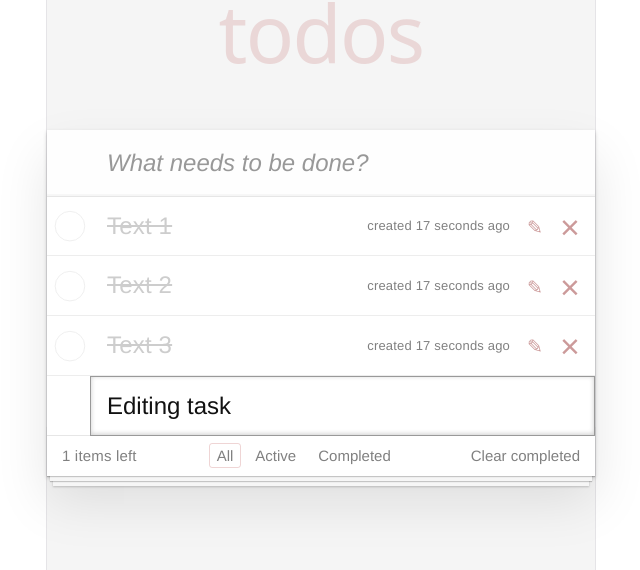
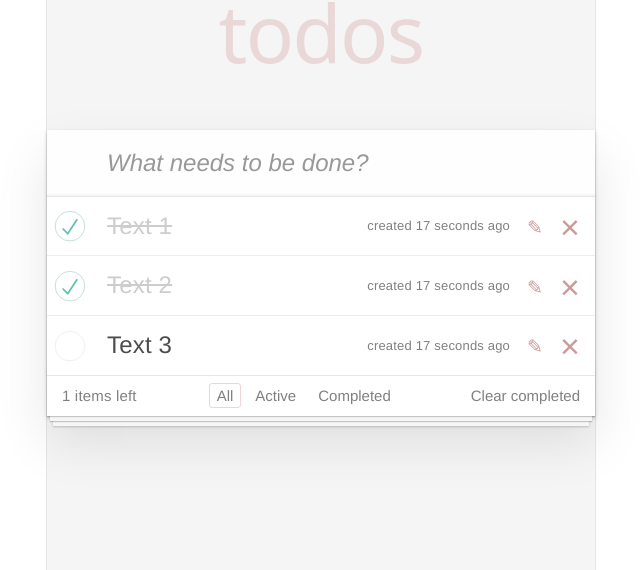
Before and after one commit to maksim-shin/react-todo-app, a React (Vite) app: page / in a window 1280 px wide. Shown: the top 570 px of the page, without its empty margins (319-959 px from the left). Built offline with nearby package versions, Linux system fonts and the light colour scheme.

Commit message:
Add state and complete toggle

```diff
--- a/src/App.css
+++ b/src/App.css
@@ -176,6 +176,7 @@ body {
 
 .todo-list li.editing .view {
   display: none;
+  position: relative;
 }
 
 .todo-list li .toggle {
@@ -184,6 +185,7 @@ body {
   /* auto, since non-WebKit browsers doesn't support input styling */
   height: auto;
   position: absolute;
+  left: 0;
   top: 0;
   bottom: 0;
   margin: auto 0;
--- a/src/App.jsx
+++ b/src/App.jsx
@@ -1,4 +1,5 @@
 
+import { useState } from 'react';
 import './App.css'
 import TaskList from './components/TaskList'
 import NewTaskForm from './components/NewTaskForm'
@@ -6,7 +7,7 @@ import Footer from './components/Footer'
 
 function App() {
 
-  const tasks = [
+  const [tasks, setTasks] = useState([
     {
       id: 1,
       description: "Text 1",
@@ -16,7 +17,7 @@ function App() {
     {
       id: 2,
       description: "Text 2",
-      completed: false,
+      completed: true,
       created: new Date()
     },
     {
@@ -25,8 +26,21 @@ function App() {
       completed: false,
       created: new Date()
     },
-  ]
+  ])
 
+  function toggleTask (id) {
+
+    const updatedTasks = tasks.map((task) => {
+      if (task.id === id) {
+        return {
+          ...task,
+          completed : !task.completed
+        };
+      }
+      return task;
+    })
+    setTasks(updatedTasks)
+  }
 
   return (
     <>
@@ -37,8 +51,10 @@ function App() {
         </header>
       <section className="main">
         <ul className="todo-list">
-          <TaskList tasks={tasks}/>
-          <li className="editing">
+          <TaskList tasks={tasks}
+            toggleTask={toggleTask}
+            />
+          {/* <li className="editing">
             <div className="view">
               <input className="toggle"
               type="checkbox" />
@@ -52,7 +68,7 @@ function App() {
               <input type="text"
               className="edit"
               value="Editing task" />
-            </li>
+            </li> */}
           </ul>
           <Footer />
 
--- a/src/components/Task.jsx
+++ b/src/components/Task.jsx
@@ -1,10 +1,13 @@
-function Task({task}) {
+function Task({task, toggleTask}) {
     return (
-        <li className="completed">
+        <li className={task.completed === true ? "completed" : ""}>
             <div className="view">
                 <input
                     className="toggle"
-                    type="checkbox" />
+                    type="checkbox"
+                    checked={task.completed}
+                    onChange={() => {toggleTask(task.id)}}
+                />
                 <label>
                     <span className="description">{task.description}</span>
                     <span className="created">created 17 seconds ago</span>
--- a/src/components/TaskList.jsx
+++ b/src/components/TaskList.jsx
@@ -1,10 +1,11 @@
 import Task from './Task'
-function TaskList({tasks}) {
+function TaskList({tasks, toggleTask}) {
     return (
         tasks.map((task) => {
            return <Task
             task = {task}
             key = {task.id}
+            toggleTask = {toggleTask}
            />
         })
     );
--- a/vite.config.js
+++ b/vite.config.js
@@ -4,5 +4,5 @@ import { defineConfig } from 'vite'
 // https://vite.dev/config/
 export default defineConfig({
   plugins: [react()],
-  base: '/my-react-todo-app/',
+  base: '/react-todo-app/',
 })
```
